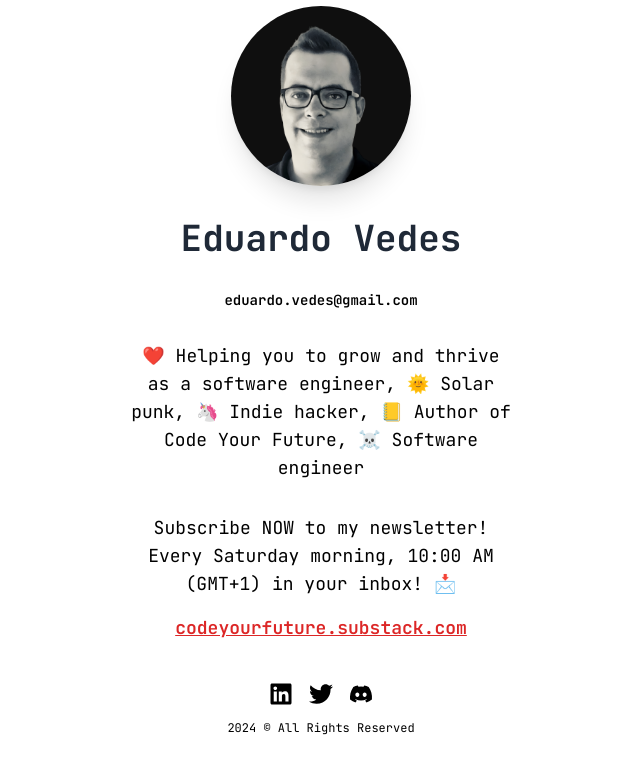
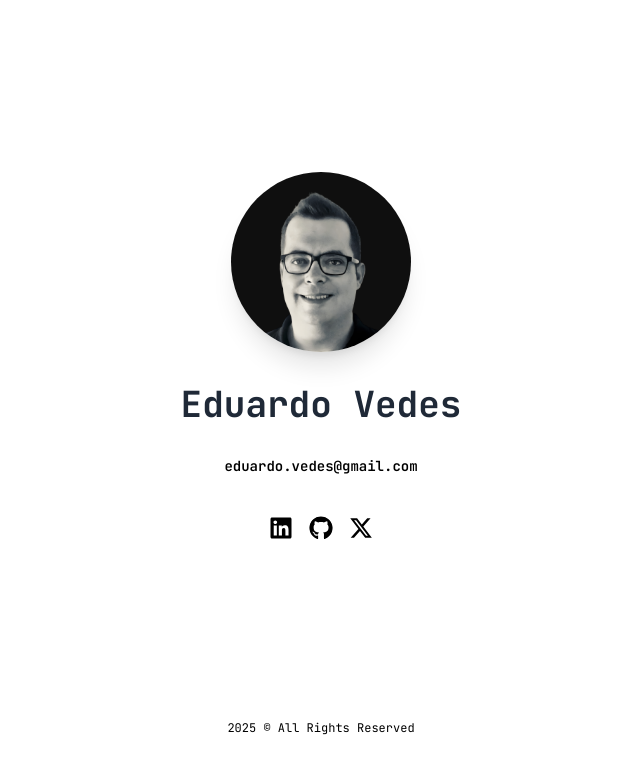
Before and after one commit to evedes/eduardovedes, a Next.js app in the folder frontend/: page / in a window 1280 px wide. Shown: the top 774 px of the page, without its empty margins (319-959 px from the left). Built offline with nearby package versions, Linux system fonts and the light colour scheme.

Commit message:
chore: 2025 update

```diff
--- a/frontend/app/page.tsx
+++ b/frontend/app/page.tsx
@@ -1,6 +1,6 @@
 import Image from "next/image";
 import Link from "next/link";
-import { FaDiscord, FaLinkedin, FaTwitter } from "react-icons/fa6";
+import { FaGithub, FaLinkedin, FaXTwitter } from "react-icons/fa6";
 
 export default function Home() {
   return (
@@ -28,24 +28,6 @@
           Eduardo Vedes
         </h1>
         <div className="text-sm font-semibold">eduardo.vedes@gmail.com</div>
-        <div className="sm:text-lg w-96 text-center px-8 sm:p-0">
-          ❤️ Helping you to grow and thrive as a software engineer, 🌞 Solar
-          punk, 🦄 Indie hacker, 📒 Author of Code Your Future, ☠️ Software
-          engineer
-        </div>
-        <div className="flex flex-col sm:text-lg px-8 sm:p-0 sm:gap-4 text-center w-96">
-          <div>
-            Subscribe NOW to my newsletter! Every Saturday morning, 10:00 AM
-            (GMT+1) in your inbox! 📩
-          </div>
-          <Link
-            className="underline text-red-600 hover:text-red-500 font-semibold"
-            prefetch={false}
-            href="https://codeyourfuture.substack.com"
-          >
-            codeyourfuture.substack.com
-          </Link>
-        </div>
         <div className="flex gap-4 py-2">
           <Link
             href="https://www.linkedin.com/in/evedes/"
@@ -53,15 +35,15 @@
             target="_blank"
             rel="noopener noreferrer"
           >
-            <FaLinkedin className="w-6 h-6" />
+            <FaLinkedin className="w-6 h-6 hover:fill-[#0866C2] transition-colors duration-300 ease-in-out" />
           </Link>
           <Link
-            href="https://discord.gg/Z87c4twuaX"
+            href="https://github.com/evedes"
             prefetch={false}
             target="_blank"
             rel="noopener noreferrer"
           >
-            <FaTwitter className="w-6 h-6" />
+            <FaGithub className="w-6 h-6 rounded-full hover:bg-black hover:fill-white transition-colors duration-300 ease-in-out" />
           </Link>
           <Link
             href="https://x.com/eduardovedes"
@@ -69,12 +51,12 @@
             target="_blank"
             rel="noopener noreferrer"
           >
-            <FaDiscord className="w-6 h-6" />
+            <FaXTwitter className="w-6 h-6 hover:fill-white hover:bg-black transition-colors duration-300 ease-in-out" />
           </Link>
         </div>
       </div>
       <div className="text-xs flex justify-center items-center pb-16">
-        2024 &copy; All Rights Reserved
+        2025 &copy; All Rights Reserved
       </div>
     </div>
   );
```
